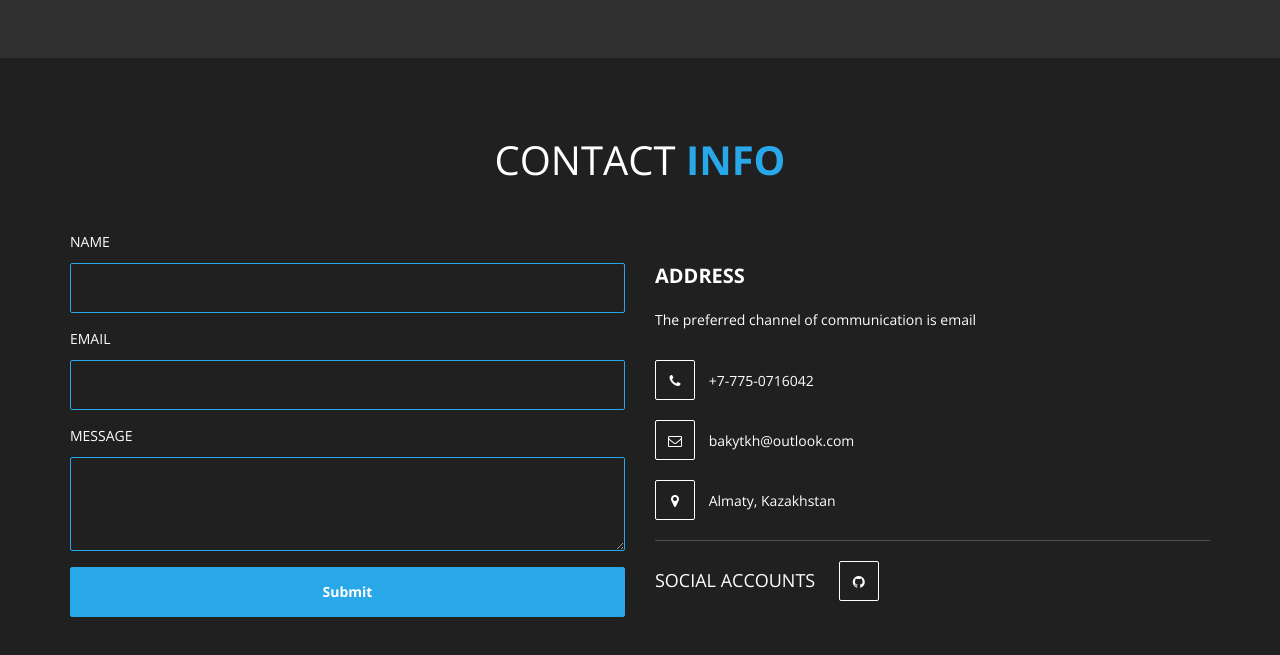
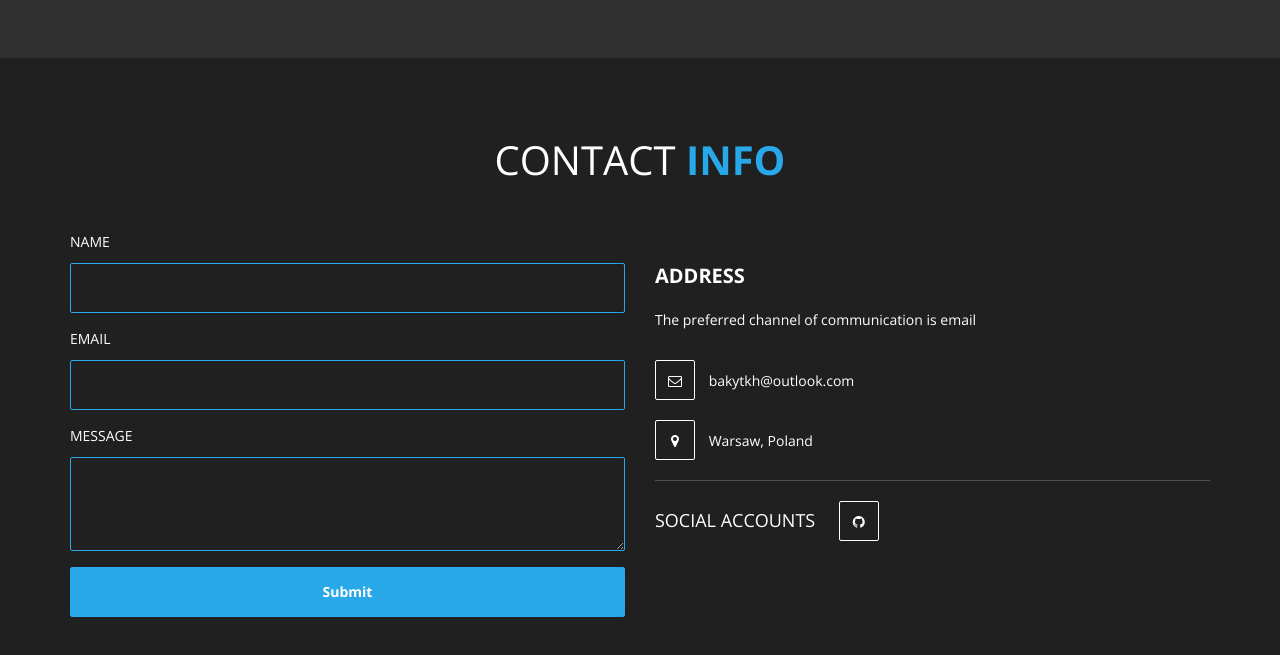
Before and after one commit to bakytk/bakytk.github.io, a plain HTML site: page index.html in a window 1280 px wide. Shown: the part 7848-8503 px from the top of the page. Drawn offline with nearby package versions, Linux system fonts and the light colour scheme.

Commit message:
update readme

```diff
--- a/index.html
+++ b/index.html
@@ -766,12 +766,12 @@
     					<address>
     						<p class="address-title">ADDRESS</p>
     						<span>The preferred channel of communication is email</span>
-    						<p><i class="fa fa-phone">
-    							</i> +7-775-0716042</p>
+    						<!-- <p><i class="fa fa-phone">
+    							</i> +7-775-0716042</p> -->
     						<p><i class="fa fa-envelope-o">
     							</i> bakytkh@outlook.com</p>
     						<p><i class="fa fa-map-marker">
-    							</i> Almaty, Kazakhstan</p>
+    							</i> Warsaw, Poland </p>
     					</address>
     					<ul class="social-icon">
     						<li><h4>SOCIAL ACCOUNTS </h4></li>
```
